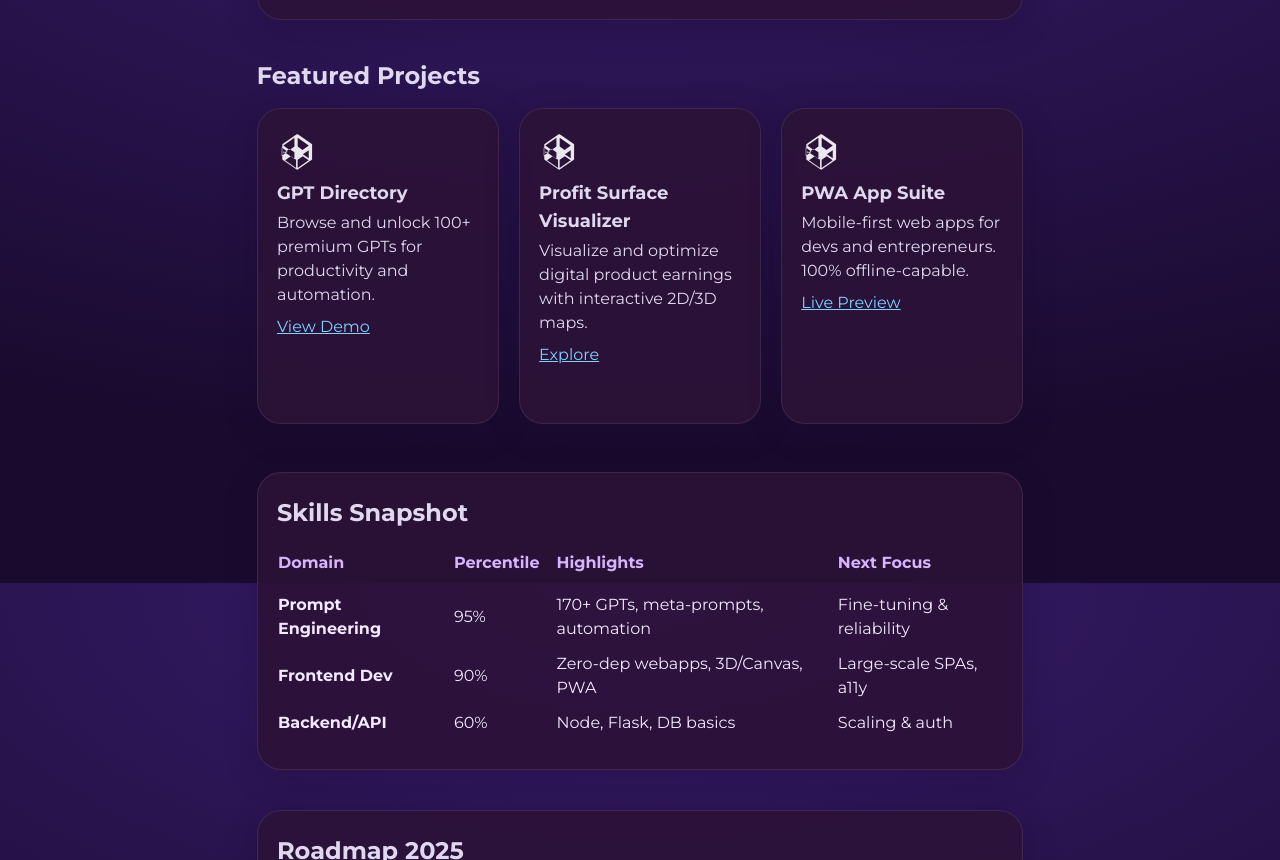
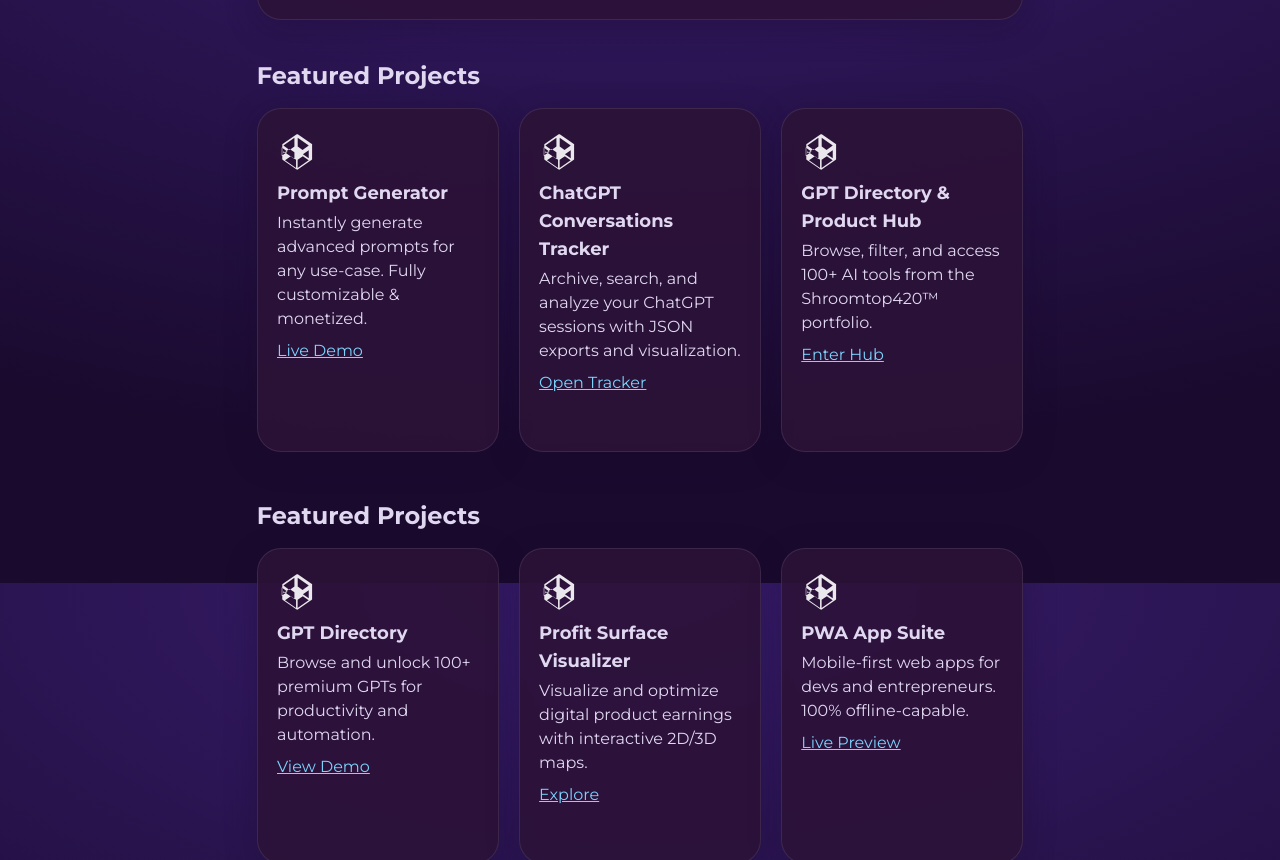
Before and after one commit to shroomtop/store, a plain HTML site: page index.html in a window 1280 px wide. Shown: the part 1017-1877 px from the top of the page. Drawn offline with nearby package versions, Linux system fonts and the light colour scheme.

Commit message:
Update index.html

```diff
--- a/index.html
+++ b/index.html
@@ -90,7 +90,48 @@
         <li>Recognized in the top 0.1% of AI prompt engineers worldwide</li>
       </ul>
     </section>
+<!-- ...existing head and nav code stays the same... -->
 
+<!-- Featured Projects -->
+<section class="mb-12" id="projects">
+  <h2 class="text-2xl font-bold mb-4">Featured Projects</h2>
+  <div class="grid md:grid-cols-3 gap-5">
+    <!-- Project 1 -->
+    <div class="glass-card flex flex-col h-full">
+      <span class="featured-icon mb-2">
+        <!-- Official CodePen SVG (unchanged) -->
+        <svg viewBox="0 0 24 24" width="38" height="38" fill="currentColor" aria-label="CodePen" class="text-white/90">
+          <path d="M22.218 7.433a.974.974 0 00-.012-.093c-.007-.03-.018-.057-.028-.086-.014-.04-.027-.08-.048-.117-.012-.022-.028-.041-.043-.061a.977.977 0 00-.08-.097l-.002-.002-.001-.001-.001-.001-.001-.001-8.669-6.03c-.337-.235-.779-.235-1.116 0l-8.67 6.03c-.001 0-.001.001-.002.001-.027.02-.052.042-.073.067-.017.02-.033.041-.048.062-.021.037-.034.077-.048.117-.01.03-.021.057-.028.087-.008.031-.013.062-.013.094v.01 9.138c0 .008.002.017.003.025.001.011.003.021.004.031.007.032.017.063.029.094.01.027.021.054.035.079.017.032.037.062.061.09.016.019.031.038.05.055.002.002.003.003.005.005l8.669 6.031c.168.117.381.18.558.18.176 0 .39-.063.558-.18l8.669-6.03c.002-.002.003-.003.005-.005a.988.988 0 00.05-.055c.024-.027.044-.058.062-.09.013-.025.024-.052.034-.079a.974.974 0 00.03-.094c.002-.01.003-.02.004-.03.001-.008.003-.017.003-.025v-9.138c0-.004-.002-.006-.002-.01zm-2.159.53-3.918 2.727-3.065-2.135V3.065l6.983 4.898zm-9.059-4.898v5.495l-3.065 2.135-3.918-2.727 6.983-4.903zm-8.013 6.142 3.681 2.563-3.681 2.564V9.207zm1.03 3.578 3.918-2.729 3.065 2.137v4.272l-6.983-4.885zm8.013 9.278-6.983-4.857 3.679-2.564 3.304 2.304v5.117zm1.001 0v-5.117l3.304-2.304 3.678 2.564-6.982 4.857zm7.012-6.096-3.681-2.564 3.681-2.563v5.127z"/>
+        </svg>
+      </span>
+      <h3 class="font-bold text-lg mb-1">Prompt Generator</h3>
+      <div class="text-base mb-2">Instantly generate advanced prompts for any use-case. Fully customizable & monetized.</div>
+      <a href="https://shroomtop.github.io/Prompt-generator/" class="underline text-sky-300" target="_blank" rel="noopener">Live Demo</a>
+    </div>
+    <!-- Project 2 -->
+    <div class="glass-card flex flex-col h-full">
+      <span class="featured-icon mb-2">
+        <svg viewBox="0 0 24 24" width="38" height="38" fill="currentColor" aria-label="CodePen" class="text-white/90">
+          <path d="M22.218 7.433a.974.974 0 00-.012-.093c-.007-.03-.018-.057-.028-.086-.014-.04-.027-.08-.048-.117-.012-.022-.028-.041-.043-.061a.977.977 0 00-.08-.097l-.002-.002-.001-.001-.001-.001-.001-.001-8.669-6.03c-.337-.235-.779-.235-1.116 0l-8.67 6.03c-.001 0-.001.001-.002.001-.027.02-.052.042-.073.067-.017.02-.033.041-.048.062-.021.037-.034.077-.048.117-.01.03-.021.057-.028.087-.008.031-.013.062-.013.094v.01 9.138c0 .008.002.017.003.025.001.011.003.021.004.031.007.032.017.063.029.094.01.027.021.054.035.079.017.032.037.062.061.09.016.019.031.038.05.055.002.002.003.003.005.005l8.669 6.031c.168.117.381.18.558.18.176 0 .39-.063.558-.18l8.669-6.03c.002-.002.003-.003.005-.005a.988.988 0 00.05-.055c.024-.027.044-.058.062-.09.013-.025.024-.052.034-.079a.974.974 0 00.03-.094c.002-.01.003-.02.004-.03.001-.008.003-.017.003-.025v-9.138c0-.004-.002-.006-.002-.01zm-2.159.53-3.918 2.727-3.065-2.135V3.065l6.983 4.898zm-9.059-4.898v5.495l-3.065 2.135-3.918-2.727 6.983-4.903zm-8.013 6.142 3.681 2.563-3.681 2.564V9.207zm1.03 3.578 3.918-2.729 3.065 2.137v4.272l-6.983-4.885zm8.013 9.278-6.983-4.857 3.679-2.564 3.304 2.304v5.117zm1.001 0v-5.117l3.304-2.304 3.678 2.564-6.982 4.857zm7.012-6.096-3.681-2.564 3.681-2.563v5.127z"/>
+        </svg>
+      </span>
+      <h3 class="font-bold text-lg mb-1">ChatGPT Conversations Tracker</h3>
+      <div class="text-base mb-2">Archive, search, and analyze your ChatGPT sessions with JSON exports and visualization.</div>
+      <a href="https://shroomtop.github.io/Chatgpt-conversations.json/" class="underline text-sky-300" target="_blank" rel="noopener">Open Tracker</a>
+    </div>
+    <!-- Project 3 -->
+    <div class="glass-card flex flex-col h-full">
+      <span class="featured-icon mb-2">
+        <svg viewBox="0 0 24 24" width="38" height="38" fill="currentColor" aria-label="CodePen" class="text-white/90">
+          <path d="M22.218 7.433a.974.974 0 00-.012-.093c-.007-.03-.018-.057-.028-.086-.014-.04-.027-.08-.048-.117-.012-.022-.028-.041-.043-.061a.977.977 0 00-.08-.097l-.002-.002-.001-.001-.001-.001-.001-.001-8.669-6.03c-.337-.235-.779-.235-1.116 0l-8.67 6.03c-.001 0-.001.001-.002.001-.027.02-.052.042-.073.067-.017.02-.033.041-.048.062-.021.037-.034.077-.048.117-.01.03-.021.057-.028.087-.008.031-.013.062-.013.094v.01 9.138c0 .008.002.017.003.025.001.011.003.021.004.031.007.032.017.063.029.094.01.027.021.054.035.079.017.032.037.062.061.09.016.019.031.038.05.055.002.002.003.003.005.005l8.669 6.031c.168.117.381.18.558.18.176 0 .39-.063.558-.18l8.669-6.03c.002-.002.003-.003.005-.005a.988.988 0 00.05-.055c.024-.027.044-.058.062-.09.013-.025.024-.052.034-.079a.974.974 0 00.03-.094c.002-.01.003-.02.004-.03.001-.008.003-.017.003-.025v-9.138c0-.004-.002-.006-.002-.01zm-2.159.53-3.918 2.727-3.065-2.135V3.065l6.983 4.898zm-9.059-4.898v5.495l-3.065 2.135-3.918-2.727 6.983-4.903zm-8.013 6.142 3.681 2.563-3.681 2.564V9.207zm1.03 3.578 3.918-2.729 3.065 2.137v4.272l-6.983-4.885zm8.013 9.278-6.983-4.857 3.679-2.564 3.304 2.304v5.117zm1.001 0v-5.117l3.304-2.304 3.678 2.564-6.982 4.857zm7.012-6.096-3.681-2.564 3.681-2.563v5.127z"/>
+        </svg>
+      </span>
+      <h3 class="font-bold text-lg mb-1">GPT Directory & Product Hub</h3>
+      <div class="text-base mb-2">Browse, filter, and access 100+ AI tools from the Shroomtop420™ portfolio.</div>
+      <a href="https://shroomtop.github.io/Gpts/" class="underline text-sky-300" target="_blank" rel="noopener">Enter Hub</a>
+    </div>
+  </div>
+</section>
     <!-- Featured Projects -->
     <section class="mb-12" id="projects">
       <h2 class="text-2xl font-bold mb-4">Featured Projects</h2>
```
